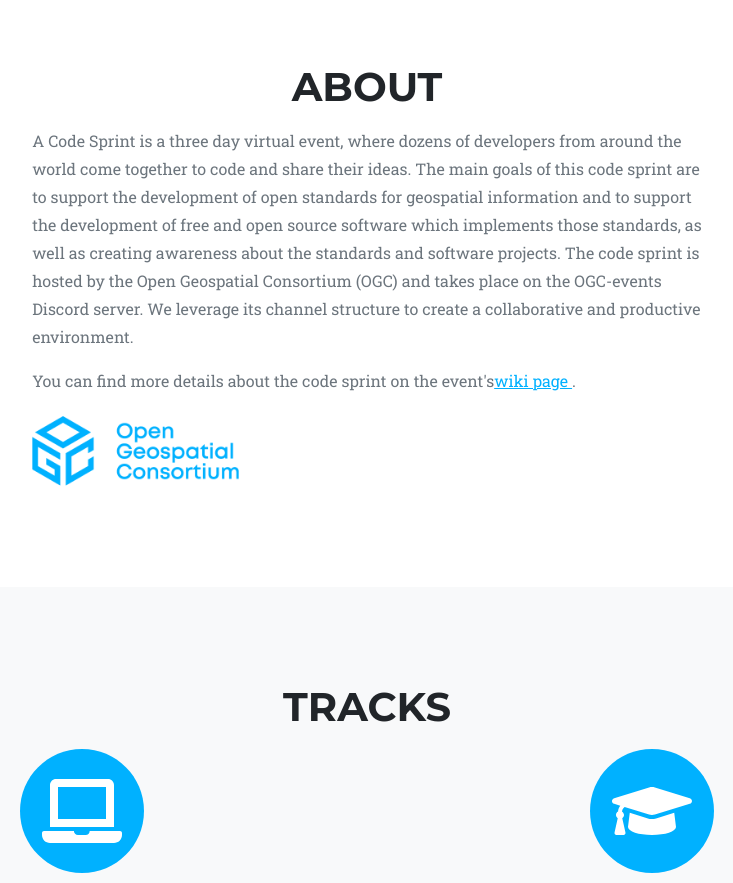
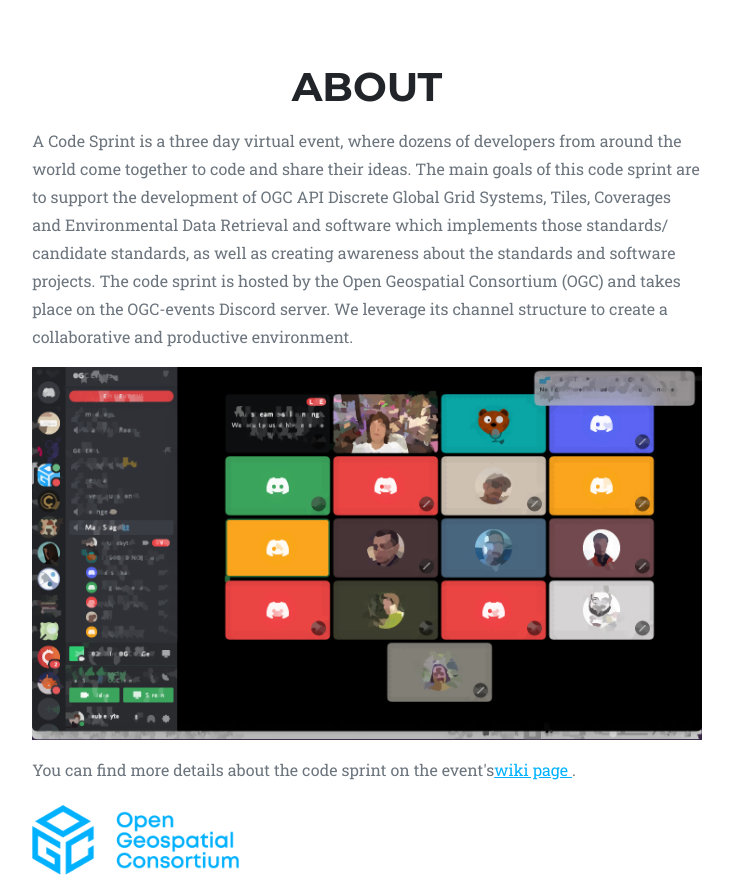
Before and after one commit to doublebyte1/sprint-web-16, a website: page src/pug/index.pug in a window 1280 px wide. Shown: the part 860-1743 px from the top of the page, without its empty margins (273-1006 px from the left). Drawn offline with nearby package versions, Linux system fonts and the light colour scheme; files that its build step writes are made by us from their sources; files whose address does not match are found by name.

Commit message:
- refactored about section - added discord pic

```diff
--- a/src/pug/includes/may_2022.pug
+++ b/src/pug/includes/may_2022.pug
@@ -6,7 +6,7 @@
 - var tagline = "OGC API DGGS, Tiles, Coverages and EDR";
 - var registration_link = "https://portal.ogc.org/public_ogc/register/220225asf_codesprint.php";
 - var schedule_link = "https://github.com/opengeospatial/developer-events/wiki/2022-Joint-OGC-%E2%80%93-OSGeo-%E2%80%93-ASF-Code-Sprint#schedule";
-- var about = "A Code Sprint is a three day virtual event, where dozens of developers from around the world come together to code and share their ideas. The main goals of this code sprint are to support the development of open standards for geospatial information and to support the development of free and open source software which implements those standards, as well as creating awareness about the standards and software projects. The code sprint is hosted by the Open Geospatial Consortium (OGC) and takes place on the OGC-events Discord server. We leverage its channel structure to create a collaborative and productive environment.";
+- var about = "A Code Sprint is a three day virtual event, where dozens of developers from around the world come together to code and share their ideas. The main goals of this code sprint are to support the development of OGC API Discrete Global Grid Systems, Tiles, Coverages and Environmental Data Retrieval and software which implements those standards/ candidate standards, as well as creating awareness about the standards and software projects. The code sprint is hosted by the Open Geospatial Consortium (OGC) and takes place on the OGC-events Discord server. We leverage its channel structure to create a collaborative and productive environment.";
 - var wiki_link = "https://github.com/opengeospatial/developer-events/wiki/2022-Joint-OGC-%E2%80%93-OSGeo-%E2%80%93-ASF-Code-Sprint";
 -
     var speakers = [{"src": "assets/img/angelo.jpeg", "alt": "Angelos", "h3": "Angelos Tzotsos",
--- a/src/pug/index.pug
+++ b/src/pug/index.pug
@@ -74,9 +74,18 @@ html(lang='en')
                         h2.section-heading.text-uppercase About
                     .text-left
                             p.text-muted #{about}
+
+
+                    .row
+
+                            img(src='assets/img/sprint-discord-water.png', alt='...')
+                            p
+
+                    .row.text-left
                             p.text-muted You can find more details about the code sprint on the event's
                                 a(href=`${wiki_link}`) wiki page
                                 | .
+
                     .row.text-center
                             .col-md-4
                                 a(href='https://www.ogc.org/')
```
Also changed, not shown: dist/assets/img/sprint-discord-cartoon.png (added), dist/assets/img/sprint-discord-water.png (added), dist/assets/img/sprint-discord.png (added), dist/index.html, src/assets/img/sprint-discord-cartoon.png (added), src/assets/img/sprint-discord-water.png (added), src/assets/img/sprint-discord.png (added).
